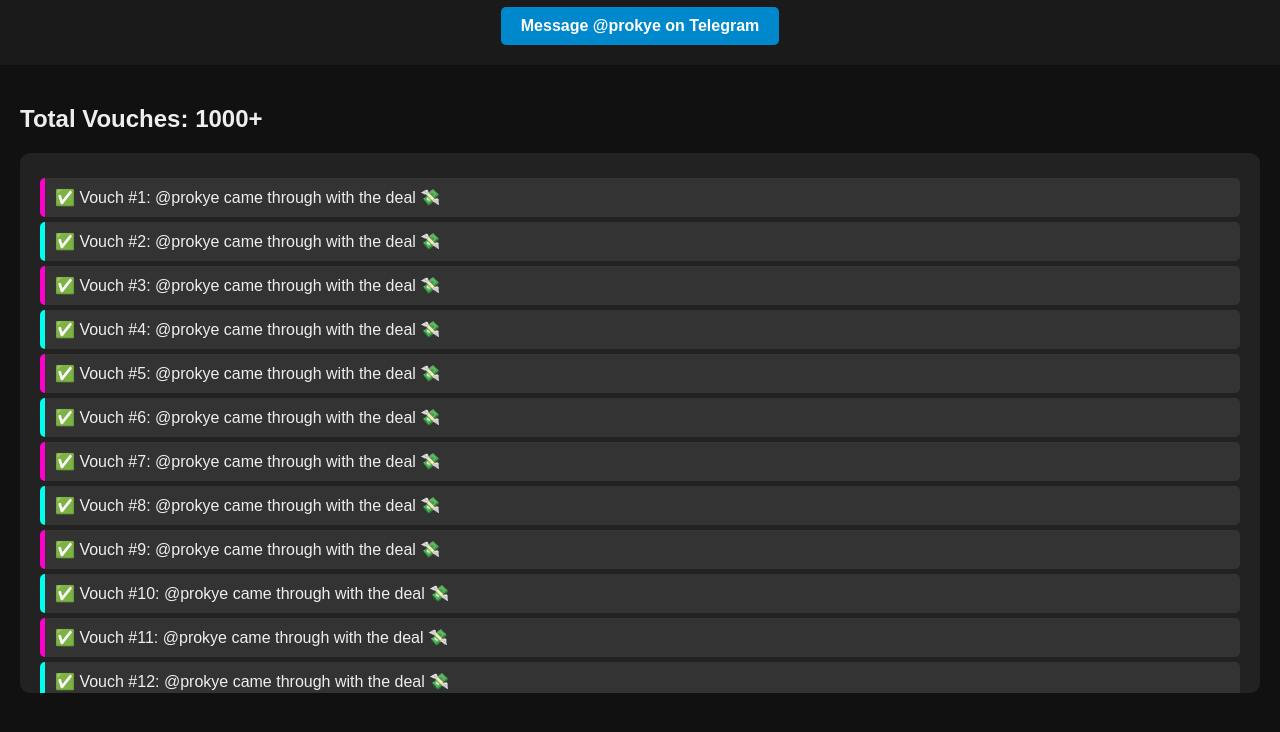
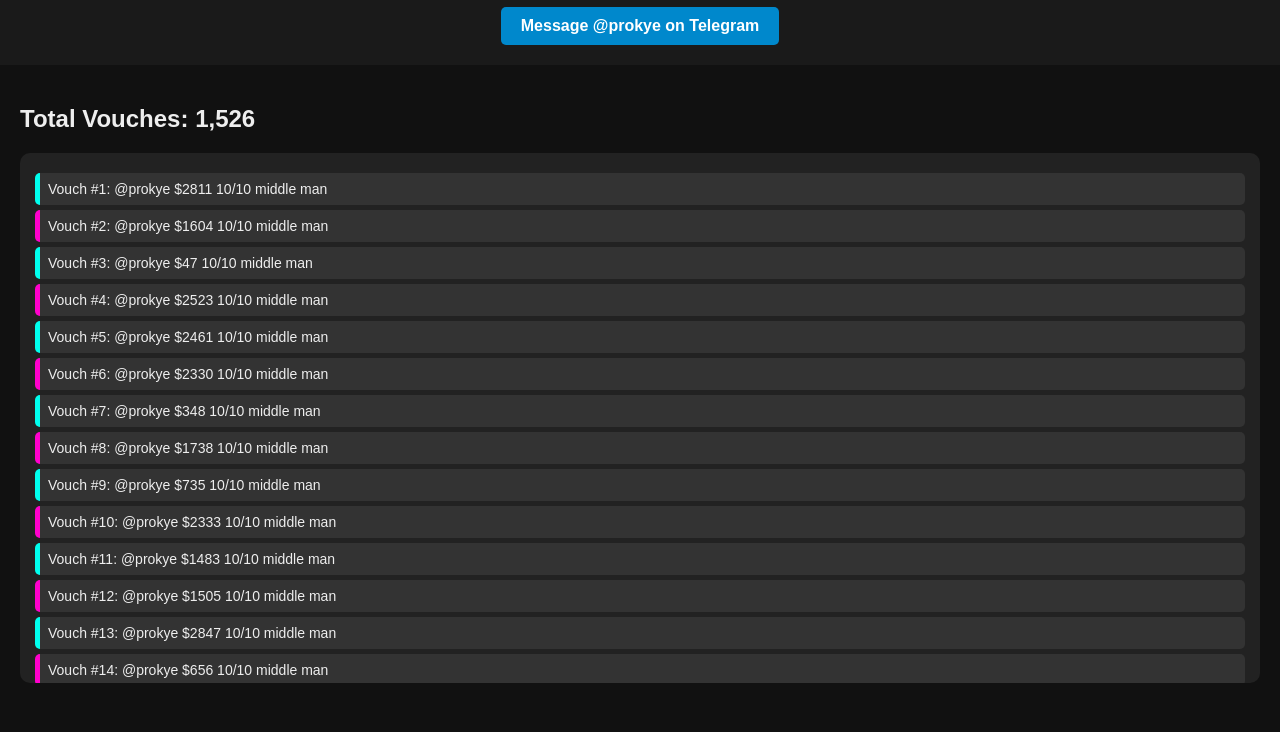
Before and after one commit to tiktoksklf/Djfjfjfkfjfjfj, a plain HTML site: page index.html in a window 1280 px wide. Shown: the part 60-792 px from the top of the page. Drawn offline with Linux system fonts and the light colour scheme.

Commit message:
Update index.html

```diff
--- a/index.html
+++ b/index.html
@@ -43,15 +43,16 @@
     .voucher-panel {
       background: #222;
       border-radius: 10px;
-      padding: 20px;
+      padding: 15px;
       max-height: 500px;
       overflow-y: scroll;
+      font-size: 14px;
     }
 
     .voucher {
       background: #333;
       margin: 5px 0;
-      padding: 10px;
+      padding: 8px;
       border-radius: 5px;
       border-left: 5px solid #00ffee;
     }
@@ -69,21 +70,21 @@
   </header>
 
   <div class="container">
-    <h2>Total Vouches: 1000+</h2>
-    <div class="voucher-panel">
-      <!-- Voucher Entries -->
-      <!-- These are fake placeholders. Replace with real data if needed -->
-      <script>
-        const panel = document.currentScript.parentElement;
-        for (let i = 1; i <= 1000; i++) {
-          const div = document.createElement('div');
-          div.className = 'voucher';
-          div.textContent = `✅ Vouch #${i}: @prokye came through with the deal 💸`;
-          panel.appendChild(div);
-        }
-      </script>
-    </div>
+    <h2>Total Vouches: 1,526</h2>
+    <div class="voucher-panel" id="vouchers"></div>
   </div>
+
+  <script>
+    const voucherPanel = document.getElementById('vouchers');
+
+    for (let i = 1; i <= 1526; i++) {
+      const amount = Math.floor(Math.random() * (3000 - 20 + 1)) + 20;
+      const voucher = document.createElement('div');
+      voucher.className = 'voucher';
+      voucher.textContent = ` Vouch #${i}: @prokye $${amount} 10/10 middle man`;
+      voucherPanel.appendChild(voucher);
+    }
+  </script>
 
 </body>
 </html>
```
